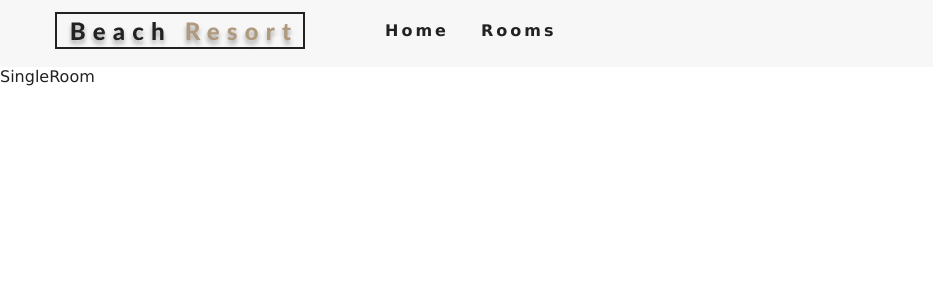
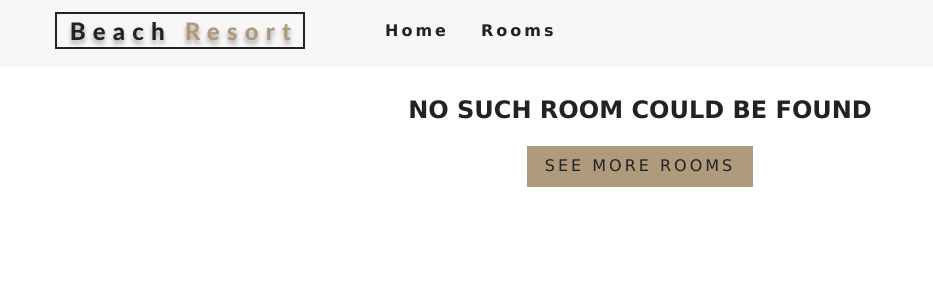
Before and after one commit to jojowabbit/react-beach-resort-app, a React (Create React App) app: page /rooms/1 in a window 1280 px wide. Shown: the top 300 px of the page, without its empty margins (0-933 px from the left). Built offline with nearby package versions, Linux system fonts and the light colour scheme.

Commit message:
added Hero&Banner to SingleRoom

```diff
--- a/src/pages/SingleRoom.js
+++ b/src/pages/SingleRoom.js
@@ -19,7 +19,35 @@
   render() {
     const { getRoom } = this.context;
     const room = getRoom(this.state.slug);
-    console.log(room);
-    return <>SingleRoom</>;
+    if (!room) {
+      return (
+        <div className="error">
+          <h3>no such room could be found</h3>
+          <Link to="/rooms" className="btn-primary">
+            see more rooms
+          </Link>
+        </div>
+      );
+    }
+    const {
+      name,
+      description,
+      capacity,
+      size,
+      price,
+      extras,
+      breakfast,
+      pets,
+      images,
+    } = room;
+    return (
+      <Hero hero="roomsHero">
+        <Banner title={`${name} room`}>
+          <Link to="/rooms" className="btn-primary">
+            back to rooms
+          </Link>
+        </Banner>
+      </Hero>
+    );
   }
 }
```
